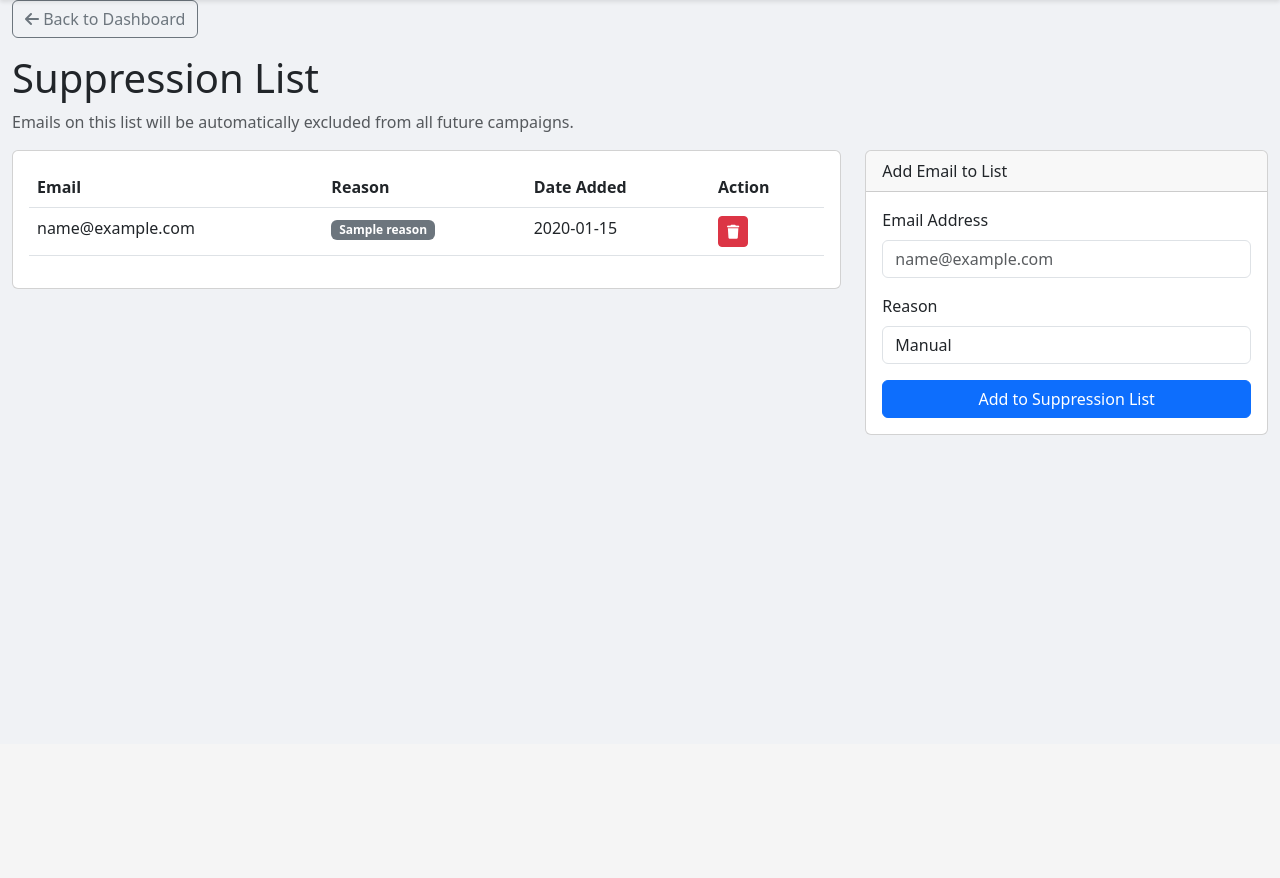
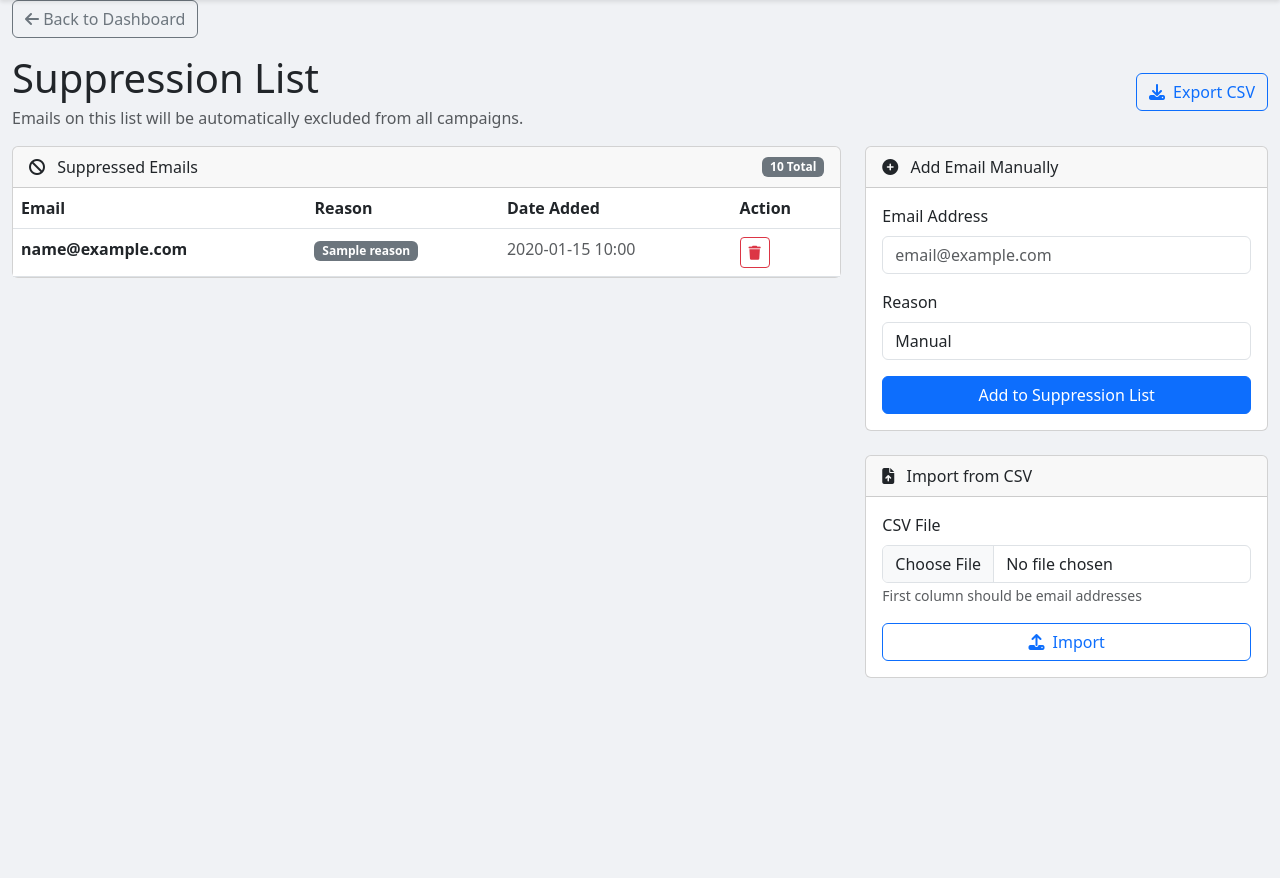
Before and after one commit to Sussyfreelandx/smtpweb, a Flask app: template app/templates/suppression.html in a window 1280 px wide. Shown: the part 56-934 px from the top of the page. Before the commit the page ends 491 px from the top, so only its background shows below. Run offline with Flask 2, Linux system fonts and the light colour scheme; tables that the repository leaves empty hold one stand-in row (values such as "Sample post"); the template is opened without the code that fills it: values that come from a table or form of the project are taken from there, most other values are stand-ins (such as "Sample title", 1, 10 or a date in 2020).

Commit message:
Update suppression.html

```diff
--- a/app/templates/suppression.html
+++ b/app/templates/suppression.html
@@ -7,18 +7,30 @@
     </a>
 </div>
 
-<div class="d-flex justify-content-between align-items-center">
-    <h1>Suppression List</h1>
+<div class="d-flex justify-content-between align-items-center mb-3">
+    <div>
+        <h1 class="mb-1">Suppression List</h1>
+        <p class="text-muted mb-0">Emails on this list will be automatically excluded from all campaigns.</p>
+    </div>
+    <div>
+        <a href="{{ url_for('main.export_suppression_list') }}" class="btn btn-outline-primary">
+            <i class="fas fa-download me-1"></i> Export CSV
+        </a>
+    </div>
 </div>
-<p class="text-muted">Emails on this list will be automatically excluded from all future campaigns.</p>
 
 <div class="row">
+    <!-- Suppression List Table -->
     <div class="col-md-8">
         <div class="card">
-            <div class="card-body">
+            <div class="card-header d-flex justify-content-between align-items-center">
+                <span><i class="fas fa-ban me-2"></i> Suppressed Emails</span>
+                <span class="badge bg-secondary">{{ pagination.total }} Total</span>
+            </div>
+            <div class="card-body p-0">
                 <div class="table-responsive">
-                    <table class="table">
-                        <thead>
+                    <table class="table table-hover mb-0">
+                        <thead class="bg-light">
                             <tr>
                                 <th>Email</th>
                                 <th>Reason</th>
@@ -29,54 +41,96 @@
                         <tbody>
                             {% for item in pagination.items %}
                             <tr>
-                                <td>{{ item.email }}</td>
+                                <td class="fw-bold">{{ item.email }}</td>
                                 <td><span class="badge bg-secondary">{{ item.reason }}</span></td>
-                                <td>{{ item.timestamp.strftime('%Y-%m-%d') }}</td>
+                                <td class="text-muted">{{ item.timestamp.strftime('%Y-%m-%d %H:%M') }}</td>
                                 <td>
-                                    <form method="POST" action="{{ url_for('main.delete_suppressed_email', suppressed_id=item.id) }}" onsubmit="return confirm('Are you sure?');">
-                                        <button type="submit" class="btn btn-sm btn-danger" title="Remove"><i class="fas fa-trash"></i></button>
+                                    <form method="POST" action="{{ url_for('main.delete_suppressed_email', suppressed_id=item.id) }}" style="display: inline;" onsubmit="return confirm('Remove this email from suppression list?');">
+                                        <input type="hidden" name="csrf_token" value="{{ csrf_token() }}">
+                                        <button type="submit" class="btn btn-sm btn-outline-danger" title="Remove">
+                                            <i class="fas fa-trash"></i>
+                                        </button>
                                     </form>
                                 </td>
                             </tr>
                             {% else %}
                             <tr>
-                                <td colspan="4" class="text-center">The suppression list is empty.</td>
+                                <td colspan="4" class="text-center py-4 text-muted">
+                                    <i class="fas fa-check-circle fa-2x mb-2 d-block text-success"></i>
+                                    The suppression list is empty.
+                                </td>
                             </tr>
                             {% endfor %}
                         </tbody>
                     </table>
                 </div>
             </div>
-             {% if pagination.pages > 1 %}
-            <div class="card-footer">
-               <nav>
+
+            {% if pagination.pages > 1 %}
+            <div class="card-footer bg-white">
+                <nav>
                     <ul class="pagination justify-content-center mb-0">
-                        <li class="page-item {% if not pagination.has_prev %}disabled{% endif %}"><a class="page-link" href="{{ url_for('main.suppression_list', page=pagination.prev_num) }}">Previous</a></li>
-                        {% for page_num in pagination.iter_pages() %}
-                            <li class="page-item {% if page_num == pagination.page %}active{% endif %}"><a class="page-link" href="{{ url_for('main.suppression_list', page=page_num) }}">{{ page_num }}</a></li>
+                        <li class="page-item {% if not pagination.has_prev %}disabled{% endif %}">
+                            <a class="page-link" href="{{ url_for('main.suppression_list', page=pagination.prev_num) }}">Previous</a>
+                        </li>
+                        {% for page_num in pagination.iter_pages(left_edge=1, right_edge=1, left_current=2, right_current=2) %}
+                            {% if page_num %}
+                            <li class="page-item {% if page_num == pagination.page %}active{% endif %}">
+                                <a class="page-link" href="{{ url_for('main.suppression_list', page=page_num) }}">{{ page_num }}</a>
+                            </li>
+                            {% else %}
+                            <li class="page-item disabled"><span class="page-link">...</span></li>
+                            {% endif %}
                         {% endfor %}
-                        <li class="page-item {% if not pagination.has_next %}disabled{% endif %}"><a class="page-link" href="{{ url_for('main.suppression_list', page=pagination.next_num) }}">Next</a></li>
+                        <li class="page-item {% if not pagination.has_next %}disabled{% endif %}">
+                            <a class="page-link" href="{{ url_for('main.suppression_list', page=pagination.next_num) }}">Next</a>
+                        </li>
                     </ul>
                 </nav>
             </div>
             {% endif %}
         </div>
     </div>
+
+    <!-- Add Email / Import -->
     <div class="col-md-4">
-        <div class="card">
-            <div class="card-header">Add Email to List</div>
+        <!-- Manual Add -->
+        <div class="card mb-4">
+            <div class="card-header">
+                <i class="fas fa-plus-circle me-2"></i> Add Email Manually
+            </div>
             <div class="card-body">
                 <form method="POST" action="{{ url_for('main.suppression_list') }}">
                     {{ form.hidden_tag() }}
                     <div class="mb-3">
                         {{ form.email.label(class="form-label") }}
-                        {{ form.email(class="form-control", placeholder="name@example.com") }}
+                        {{ form.email(class="form-control", placeholder="email@example.com") }}
                     </div>
                     <div class="mb-3">
                         {{ form.reason.label(class="form-label") }}
-                        {{ form.reason(class="form-control", placeholder="e.g. Unsubscribe request") }}
+                        {{ form.reason(class="form-control", placeholder="e.g., Unsubscribe request") }}
                     </div>
                     {{ form.submit(class="btn btn-primary w-100") }}
+                </form>
+            </div>
+        </div>
+
+        <!-- Import CSV -->
+        <div class="card">
+            <div class="card-header">
+                <i class="fas fa-file-upload me-2"></i> Import from CSV
+            </div>
+            <div class="card-body">
+                <form method="POST" action="{{ url_for('main.import_suppression_list') }}" enctype="multipart/form-data">
+                    <input type="hidden" name="csrf_token" value="{{ csrf_token() }}">
+                    <div class="mb-3">
+                        <label class="form-label">CSV File</label>
+                        <input type="file" class="form-control" name="file" accept=".csv" required>
+                        <small class="text-muted">First column should be email addresses</small>
+                    </div>
+                    <button type="submit" class="btn btn-outline-primary w-100">
+                        <i class="fas fa-upload me-1"></i> Import
+                    </button>
                 </form>
             </div>
         </div>
```
